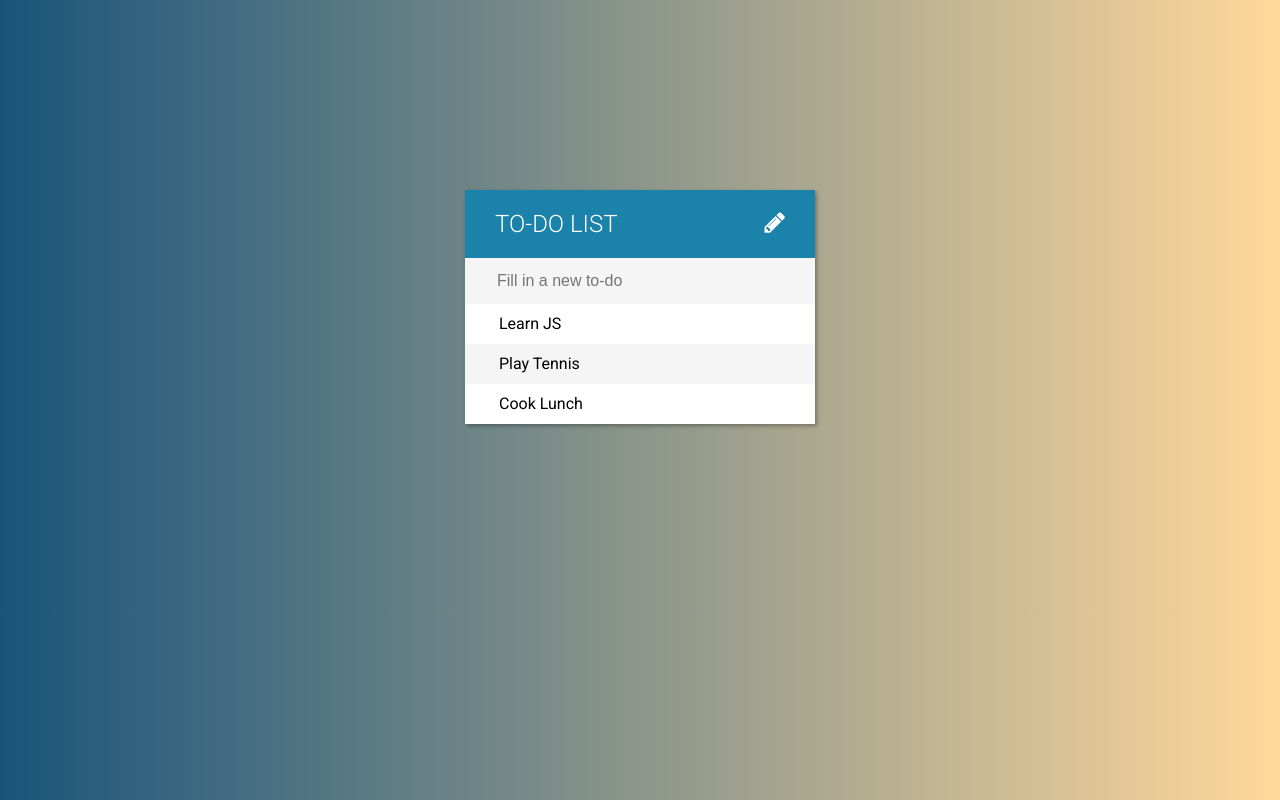
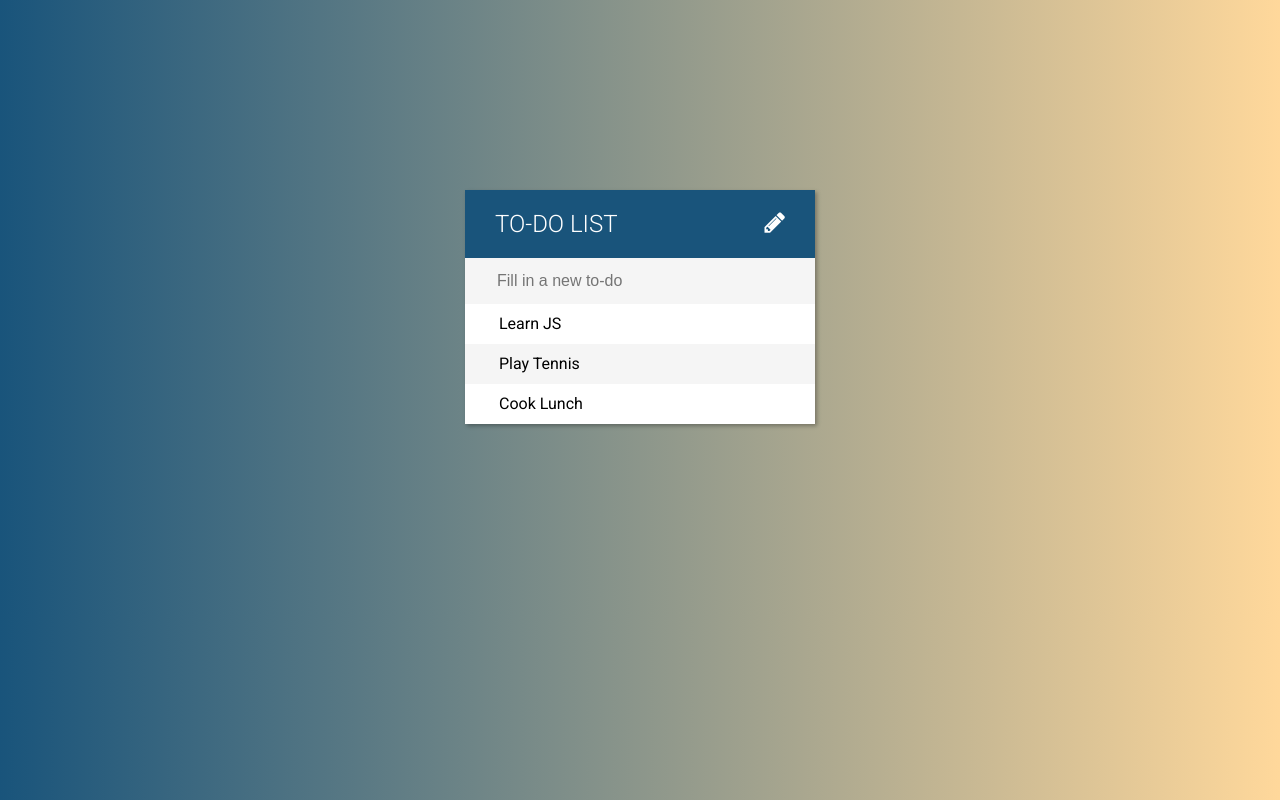
Before and after one commit to pcvenk/jquery-todo-list, a plain HTML site: page index.html in a window 1280 px wide. Drawn offline with Linux system fonts and the light colour scheme.

Commit message:
Changed the bck color of the heading to match the gradient color

```diff
--- a/assets/css/style.css
+++ b/assets/css/style.css
@@ -9,7 +9,7 @@ body {
 h1 {
     margin: 0;
     padding: 20px 30px;
-    background-color: rgb(27, 130, 170);
+    background-color: rgb(25, 84, 123);
     color: white;
     text-transform: uppercase;
     font-weight: 300;
```
